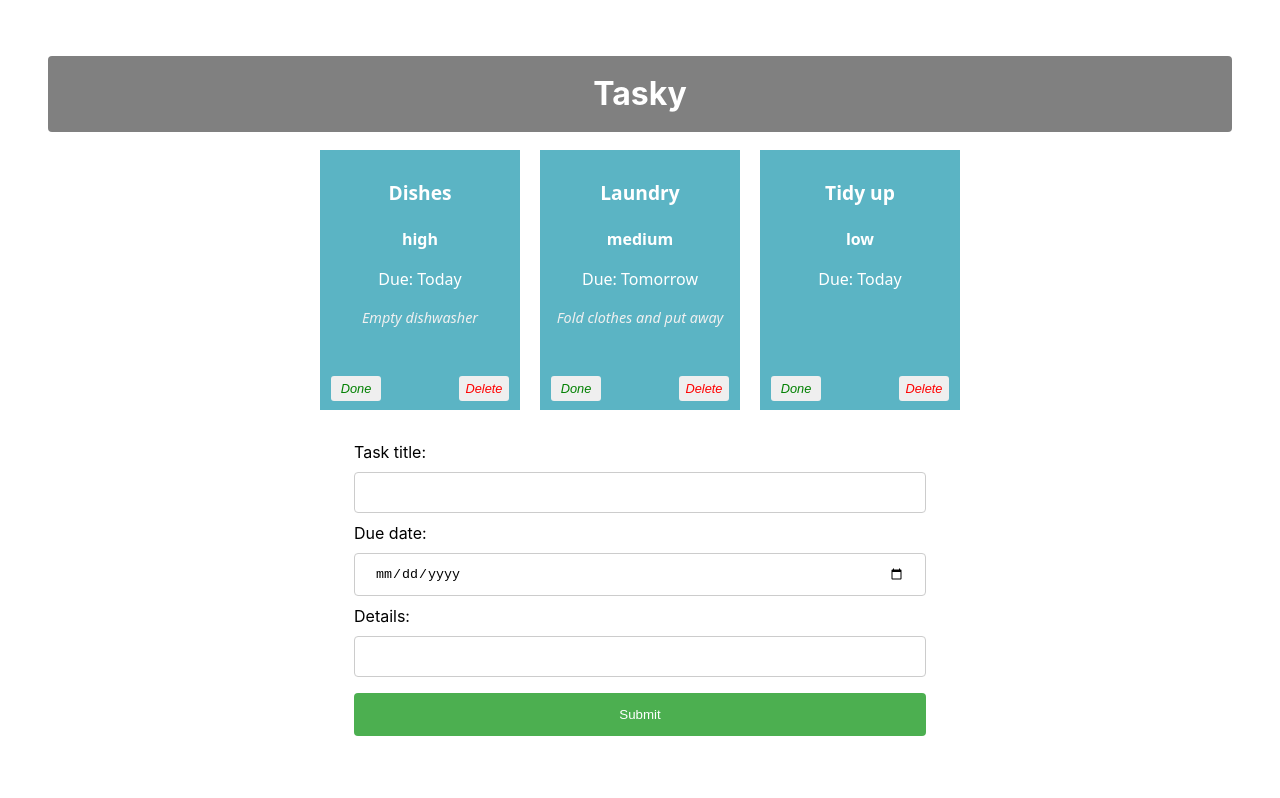
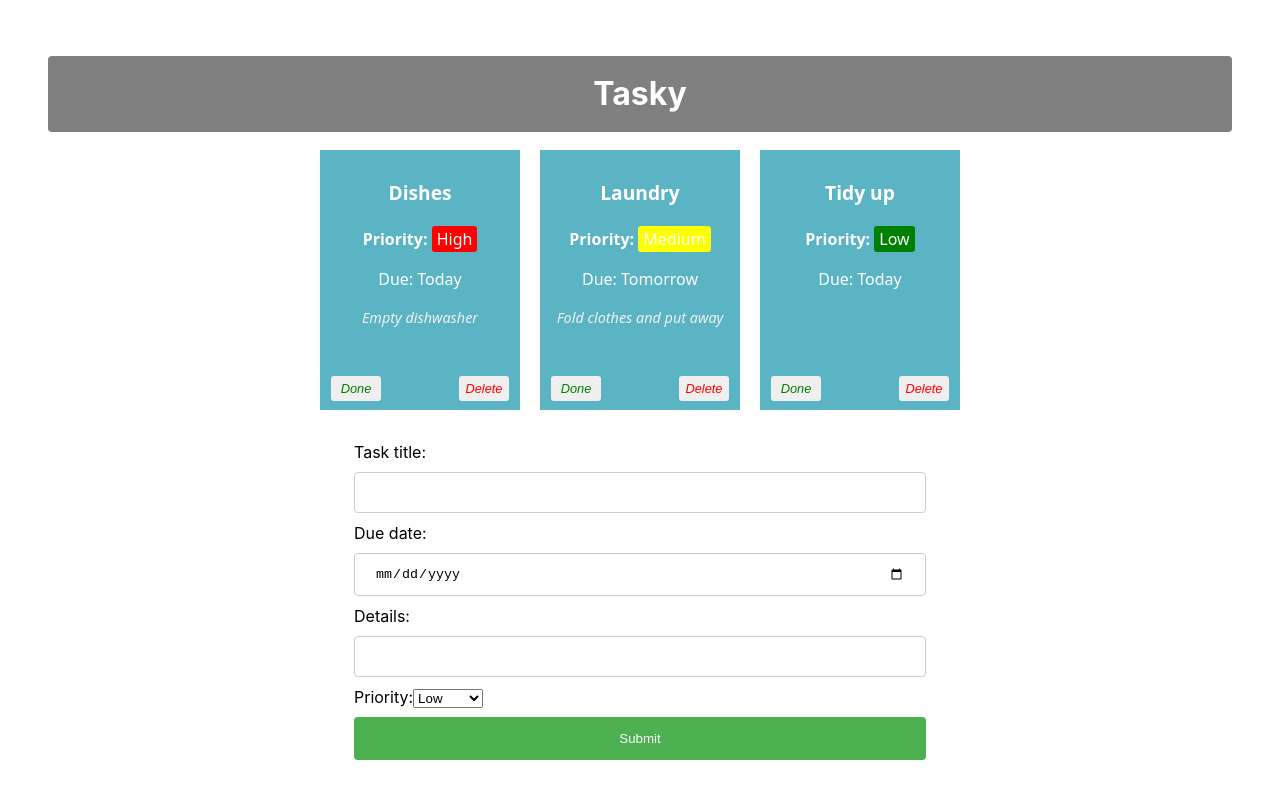
Before and after one commit to MaxV16/TaskyLab1WebApp, a React (Vite) app in the folder tasky/: page / in a window 1280 px wide. Shown: the top 798 px of the page. Built offline with nearby package versions, Linux system fonts and the light colour scheme.

Commit message:
Tasky Lab 2b - Exercises done

```diff
--- a/tasky/src/App.jsx
+++ b/tasky/src/App.jsx
@@ -9,15 +9,16 @@
 function App() {
     const [ taskState, setTaskState ] = useState({
     tasks: [
-      { id: 1, title:"Dishes", description: "Empty dishwasher", deadline: "Today", priority: "high" },
-     { id: 2, title: "Laundry", description: "Fold clothes and put away", deadline: "Tomorrow", priority: "medium" },
-     { id: 3, title: "Tidy up", deadline: "Today", priority: "low", done: false }
+      { id: 1, title:"Dishes", description: "Empty dishwasher", deadline: "Today", priority: "High", done: false },
+     { id: 2, title: "Laundry", description: "Fold clothes and put away", deadline: "Tomorrow", priority: "Medium", done: false },
+     { id: 3, title: "Tidy up", deadline: "Today", priority: "Low", done: false }
     ]
   });
   const [ formState, setFormState ] = useState({
     title: "",
     description: "",
-    deadline: ""
+    deadline: "",
+    priority: "Low"
   });
   const doneHandler = (taskIndex) => {
     const tasks = [...taskState.tasks];
@@ -42,6 +43,9 @@
       case "deadline":
          form.deadline = event.target.value;
          break;
+      case "priority":
+         form.priority = event.target.value;
+         break;
       default:
          form = formState;
    }
@@ -55,7 +59,7 @@
 
    form.id = uuidv4();
 
-   tasks.push(form);
+   tasks.push({...form, priority: formState.priority});
    setTaskState({tasks});
  }
 
--- a/tasky/src/components/Form.jsx
+++ b/tasky/src/components/Form.jsx
@@ -19,6 +19,15 @@
             Details:
             <input type="text" name="description" onChange={(event) => props.change(event)} />
         </label>
+        <label>
+            Priority:
+            <select name="priority" onChange={(event) => props.change(event)}>
+              <option value="Low">Low</option>
+              <option value="Medium">Medium</option>
+              <option value="High">High</option>
+            </select>
+        </label>
+        <br />
         <input type="submit" value="Submit" />
         </form>
     </div>
--- a/tasky/src/components/Tasks.jsx
+++ b/tasky/src/components/Tasks.jsx
@@ -5,7 +5,7 @@
     return (
         <div className="card" style={{backgroundColor: props.done ? 'lightgrey' : '#5bb4c4'}}>
         <p className="title">{props.title}</p>
-       <p><b>{props.priority}</b></p>
+       <p><b>Priority:</b> <span style={{ backgroundColor: props.priority === 'High' ? 'red' : props.priority === 'Medium' ? 'yellow' : 'green', padding: '2px 5px', borderRadius: '3px' }}>{props.priority}</span></p>
        <p> Due: {props.deadline}</p>
        {props.description !== "" && <p className="task-description">{props.description}</p>}
        <button onClick={props.markDone} className='doneButton'>Done</button>
```
